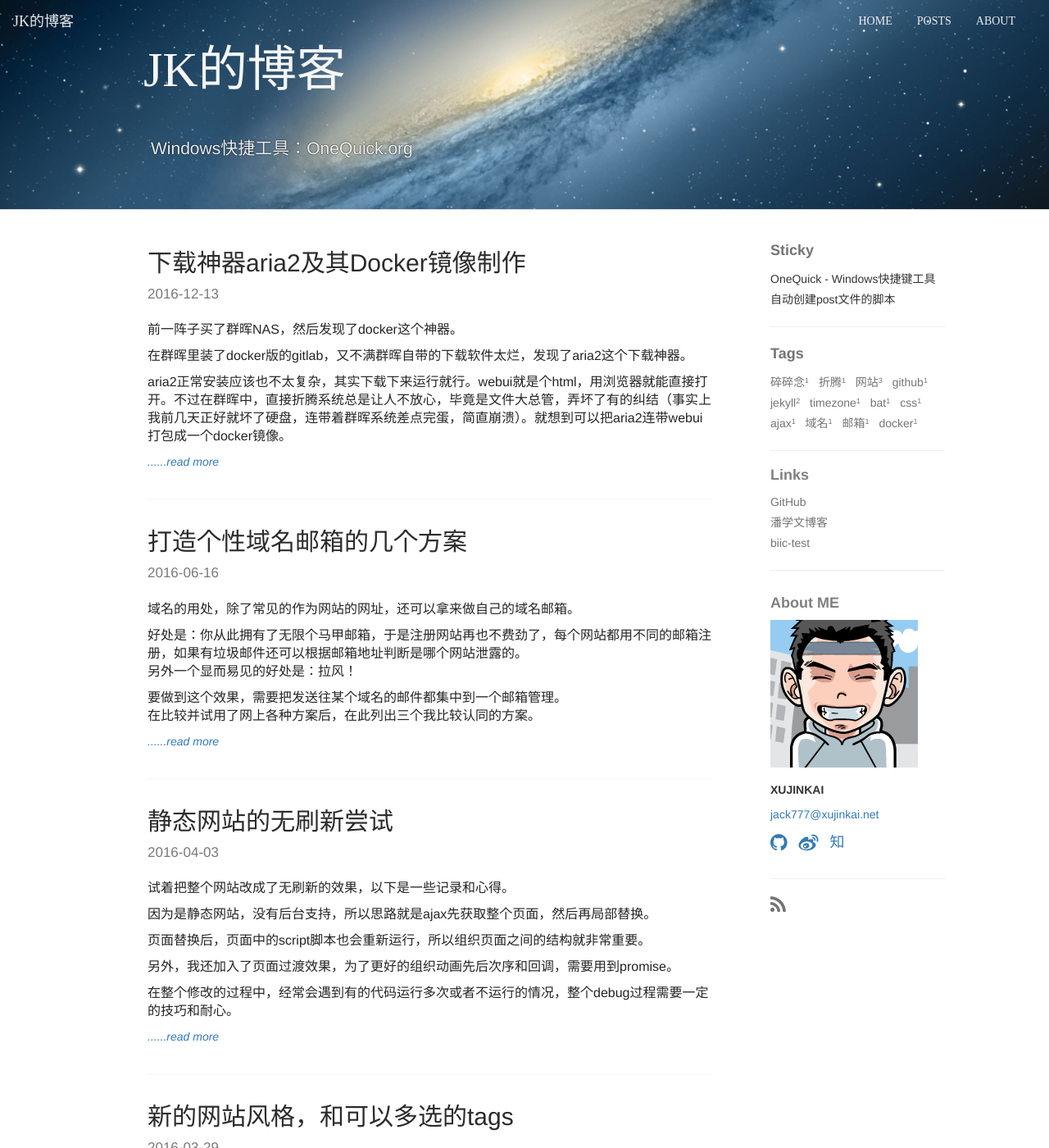
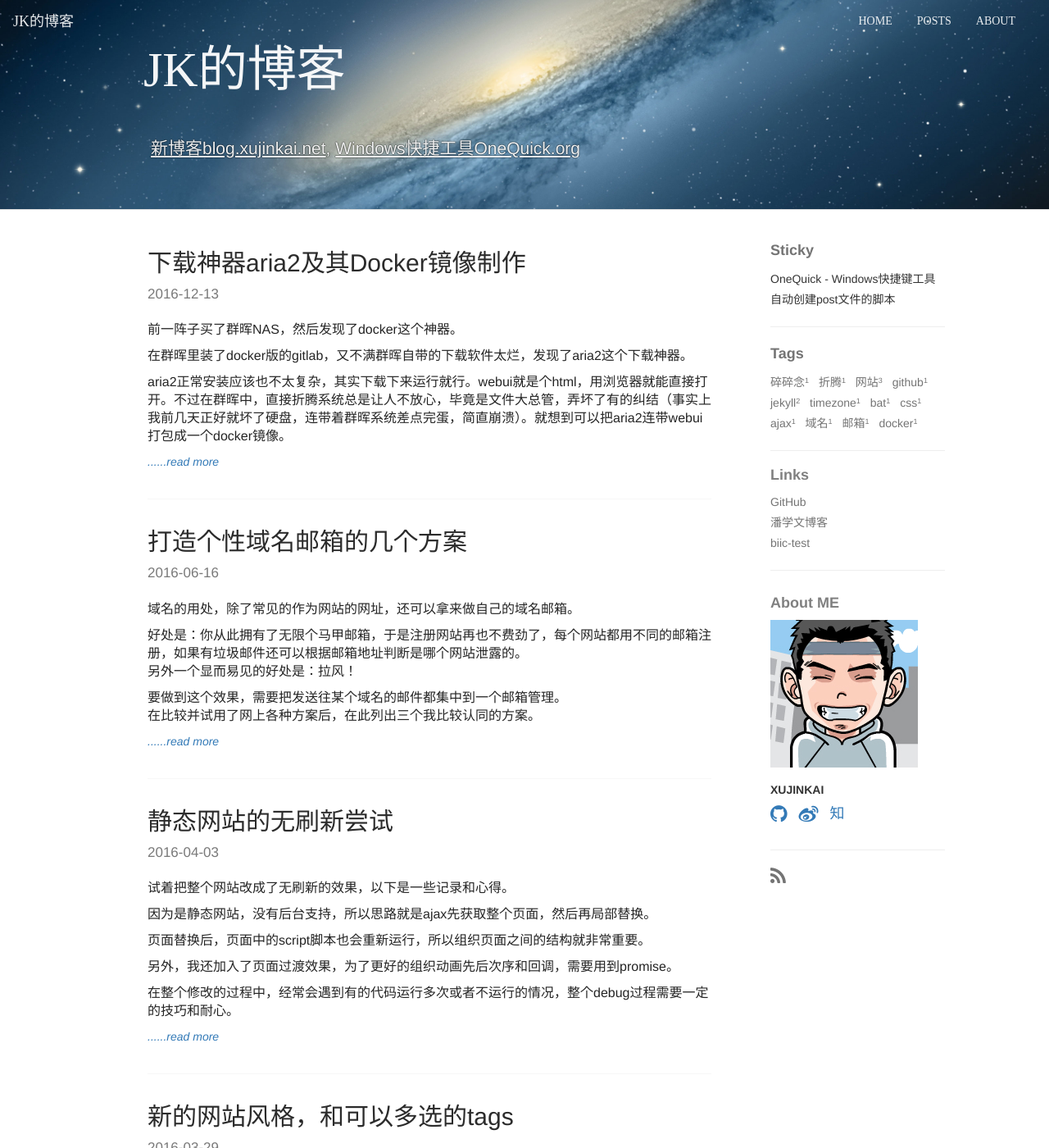
Before and after one commit to XUJINKAI/blog, a Jekyll site: the page built from index.html, in a window 1280 px wide and 1400 px high. Shown: the whole window at 82% size. Built offline with Jekyll 4.4.1, drawn with Linux system fonts in a browser that asks for light colours; the list of posts is cut into pages by our own code; comment, search, counter and statistics services are not loaded.

Commit message:
add link to blog

```diff
--- a/_config.yml
+++ b/_config.yml
@@ -1,7 +1,7 @@
 # site
 title: JK的博客
 description: ^_^
-description-under: "<span style='color: rgba(255, 255, 255, 0.92); text-shadow: -1px 0 rgba(0, 0, 0, 0.26), 0 1px rgba(0, 0, 0, 0.26), 1px 0 rgba(0, 0, 0, 0.26), 0 -1px rgba(0, 0, 0, 0.26);'>Windows快捷工具：<a href='http://onequick.org' style='color: rgba(255, 255, 255, 0.92);' target='_blank'>OneQuick.org</a></span>"
+description-under: "<span style='color: rgba(255, 255, 255, 0.92); text-shadow: -1px 0 rgba(0, 0, 0, 0.26), 0 1px rgba(0, 0, 0, 0.26), 1px 0 rgba(0, 0, 0, 0.26), 0 -1px rgba(0, 0, 0, 0.26);'><a href='http://blog.xujinkai.net/' style='color: rgba(255, 255, 255, 0.92); text-decoration: underline;' target='_blank'>新博客blog.xujinkai.net</a>, <a href='http://onequick.org' style='color: rgba(255, 255, 255, 0.92); text-decoration: underline;' target='_blank'>Windows快捷工具OneQuick.org</a></span>"
 url: http://xujinkai.net
 domain: xujinkai.net
 
@@ -9,7 +9,7 @@ domain: xujinkai.net
 owner:
   name: XUJINKAI
   gavatar: /img/jk.png
-  email: jack777@xujinkai.net
+  email:
   direct_print:
   # http://fortawesome.github.io/Font-Awesome/3.2.1/icons/
   fonts-links:
```
